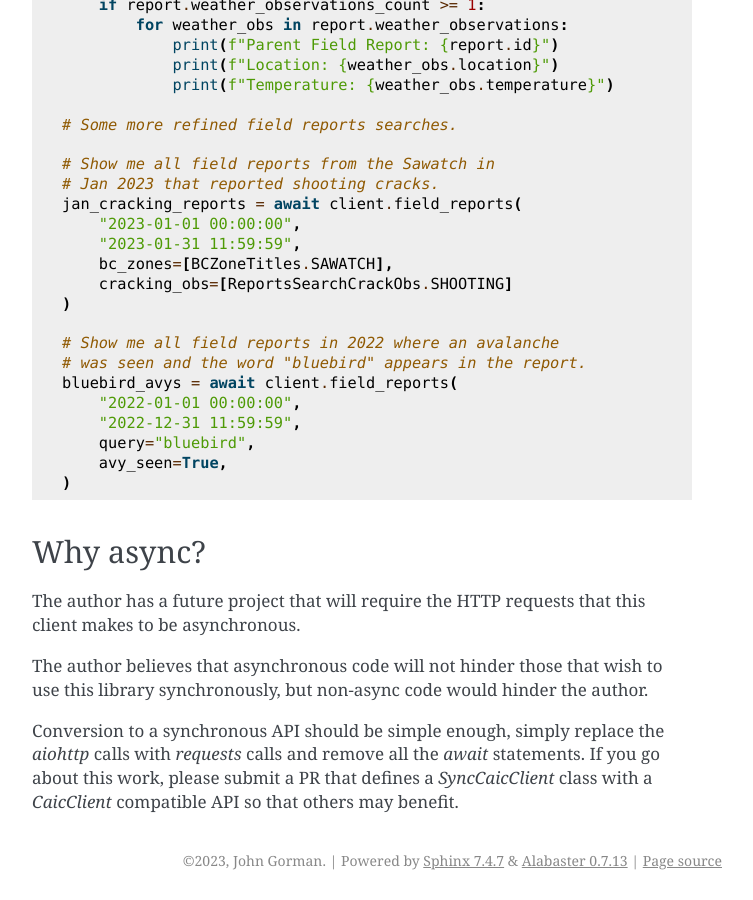
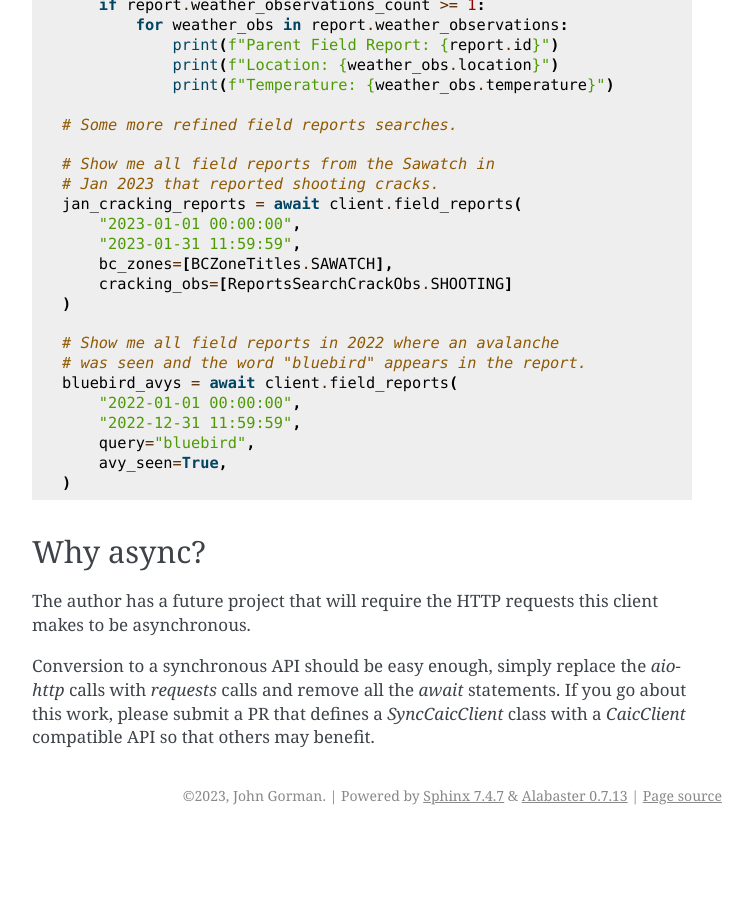
Before and after one commit to gormaniac/caic-python, a Sphinx documentation site: the page built from docs/source/usage.rst, in a window 1280 px wide and 900 px high, scrolled down 1183 px. Shown: the whole window, without its empty margins (388-1141 px from the left). Built offline with Sphinx 7.4.7, drawn with Linux system fonts in a browser that asks for light colours; after the commit the page ends 2018 px from its top, so only the background shows below that.

Commit message:
docs: more usage updates

```diff
--- a/docs/source/usage.rst
+++ b/docs/source/usage.rst
@@ -79,8 +79,6 @@ Examples
 Why async?
 ----------
 
-The author has a future project that will require the HTTP requests that this client makes to be asynchronous.
+The author has a future project that will require the HTTP requests this client makes to be asynchronous.
 
-The author believes that asynchronous code will not hinder those that wish to use this library synchronously, but non-async code would hinder the author.
-
-Conversion to a synchronous API should be simple enough, simply replace the `aiohttp` calls with `requests` calls and remove all the `await` statements. If you go about this work, please submit a PR that defines a `SyncCaicClient` class with a `CaicClient` compatible API so that others may benefit.
+Conversion to a synchronous API should be easy enough, simply replace the `aiohttp` calls with `requests` calls and remove all the `await` statements. If you go about this work, please submit a PR that defines a `SyncCaicClient` class with a `CaicClient` compatible API so that others may benefit.
```
